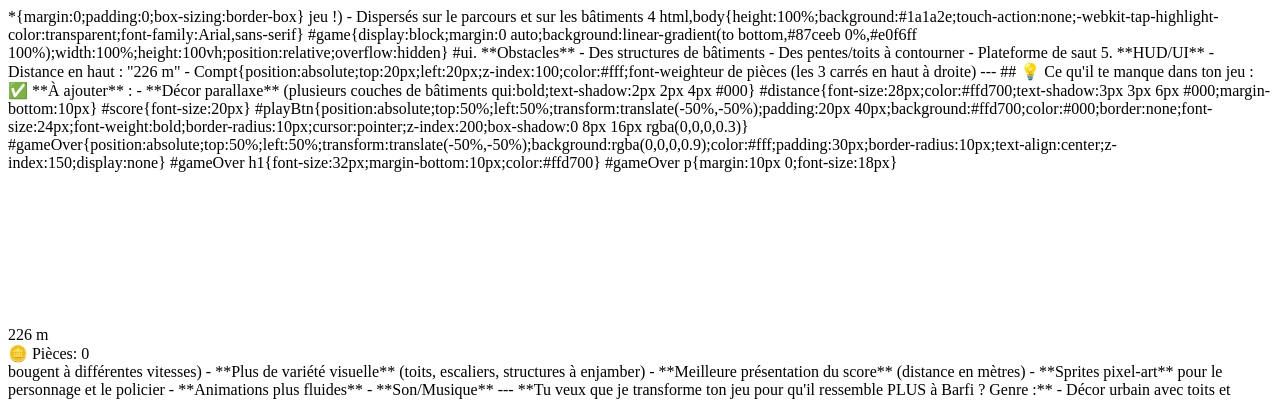
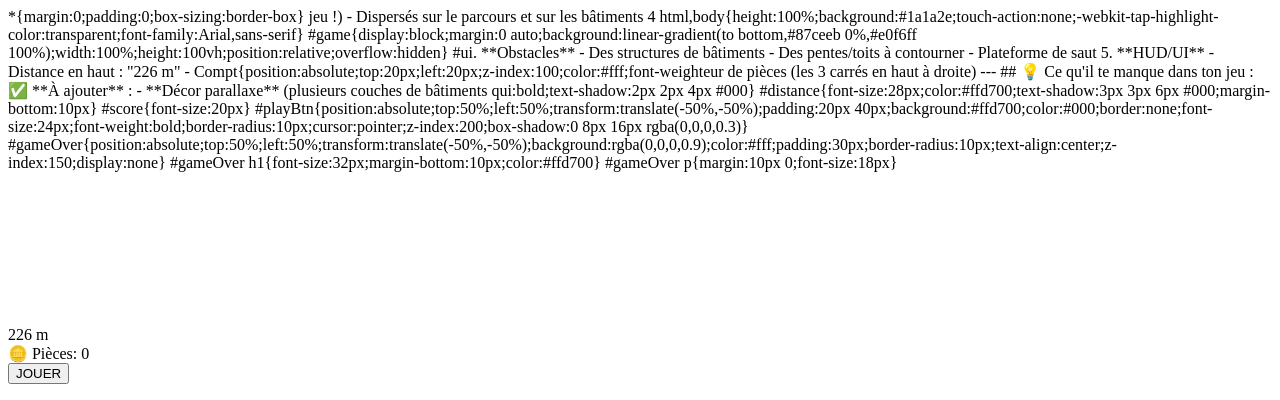
Before and after one commit to Kira-jump/Jumping-game, a plain HTML site: page index.html in a window 1280 px wide. Shown: the top 400 px of the page. Drawn offline with Linux system fonts and the light colour scheme.

Commit message:
Clean up comments in index.html
Removed comments and suggestions for game improvements.

```diff
--- a/index.html
+++ b/index.html
@@ -48,20 +48,8 @@
   <canvas id="gameCanvas"></canvas>
   <div id="ui">
     <div id="distance">226 m</div>
-    <div id="score">🪙 Pièces: 0</div> bougent à différentes vitesses)
-- **Plus de variété visuelle** (toits, escaliers, structures à enjamber)
-- **Meilleure présentation du score** (distance en mètres)
-- **Sprites pixel-art** pour le personnage et le policier
-- **Animations plus fluides**
-- **Son/Musique**
+    <div id="score">🪙 Pièces: 0</div>
 
----
-
-**Tu veux que je transforme ton jeu pour qu'il ressemble PLUS à Barfi ? Genre :**
-- Décor urbain avec toits et bâtiments ?
-- Meilleures animations pixel-art ?
-- Distance en mètres plutôt que "score" ?
-- Plus de pièces et
   </div>
   <button id="playBtn">JOUER</button>
   <div id="gameOver">
```
